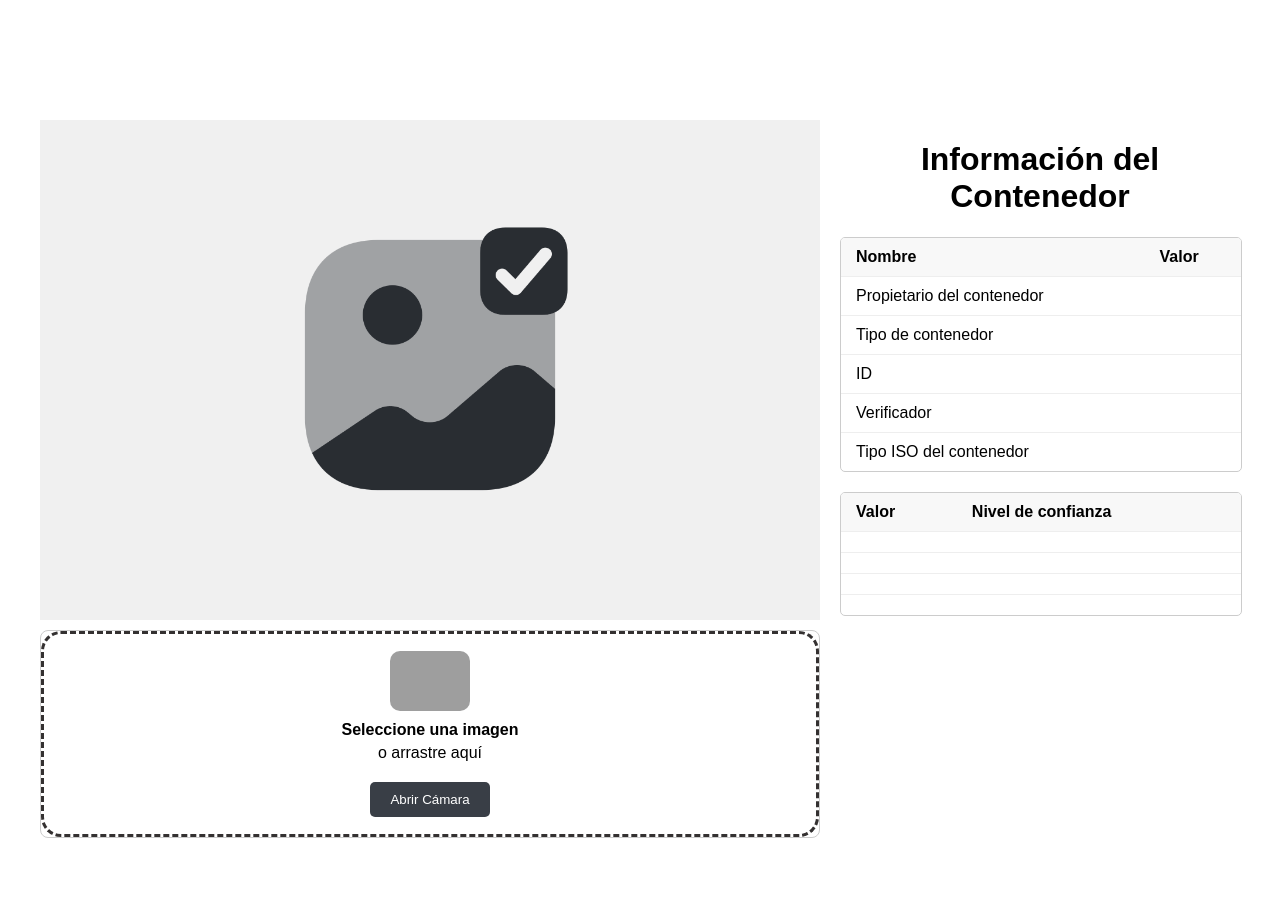
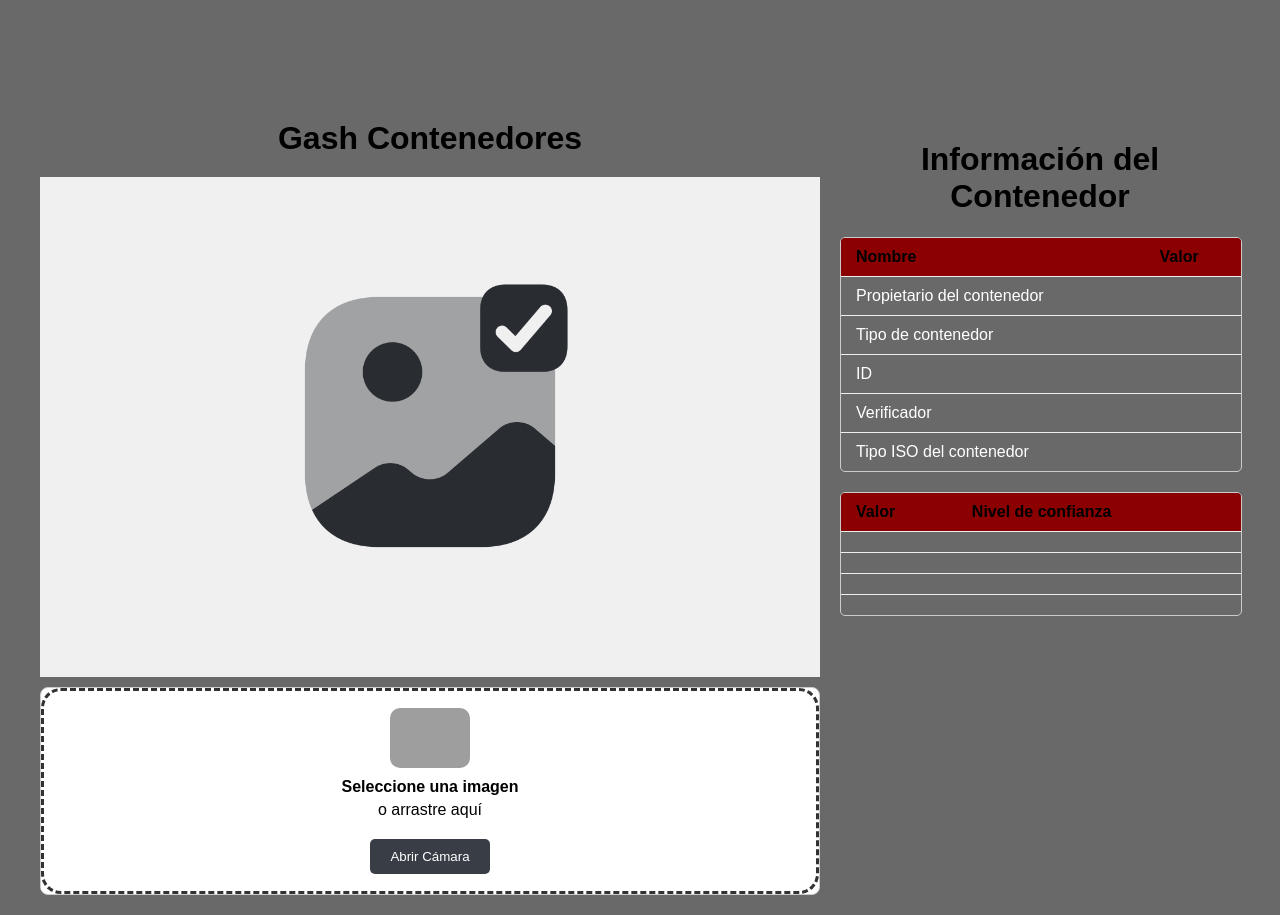
Before and after one commit to mcalvo11/gash-tir, a React (Create React App) app: page / in a window 1280 px wide. Before the commit the page ends 858 px from the top, so only its background shows below. Built offline with nearby package versions, Linux system fonts and the light colour scheme; grey boxes are pictures that could not be loaded; what aws-amplify would draw is missing.

Commit message:
Modified the styles for the app and container table

```diff
--- a/src/App.css
+++ b/src/App.css
@@ -7,6 +7,7 @@
 
   justify-content: center;
   align-items: center;
+  background-color: dimgray;
 }
 
 .upload-container {
@@ -183,3 +184,11 @@
 .modal.show {
   display: flex; /* Mostrar el modal */
 }
+
+.page-header {
+  text-align: center;
+  font-size: 2em;
+  color: black;
+  margin-bottom: 20px;
+  font-weight: bold;
+}
--- a/src/App.js
+++ b/src/App.js
@@ -126,6 +126,7 @@ function App() {
     <div className="App">
       <div className="upload-container" style={{ display: 'flex', justifyContent: 'space-between' }}>
         <div className="preview-section">
+        <header className='page-header'>Gash Contenedores</header>
           <div className="preview-area">
             {previewUrl ? (
               <img src={previewUrl} alt="Preview" className="preview-image" />
--- a/src/ContainerInfoTable.css
+++ b/src/ContainerInfoTable.css
@@ -20,8 +20,12 @@
     border-bottom: 1px solid #eee;
   }
 
+  td{
+    color: white;
+   }
+
   .container-info-table th {
-    background-color: #f8f8f8;
+    background-color: darkred;;
     font-weight: bold;
   }
 
```
